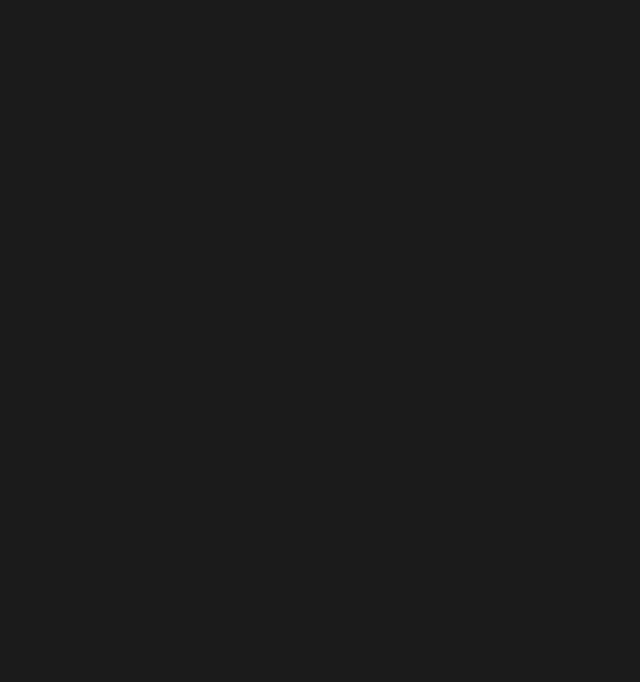
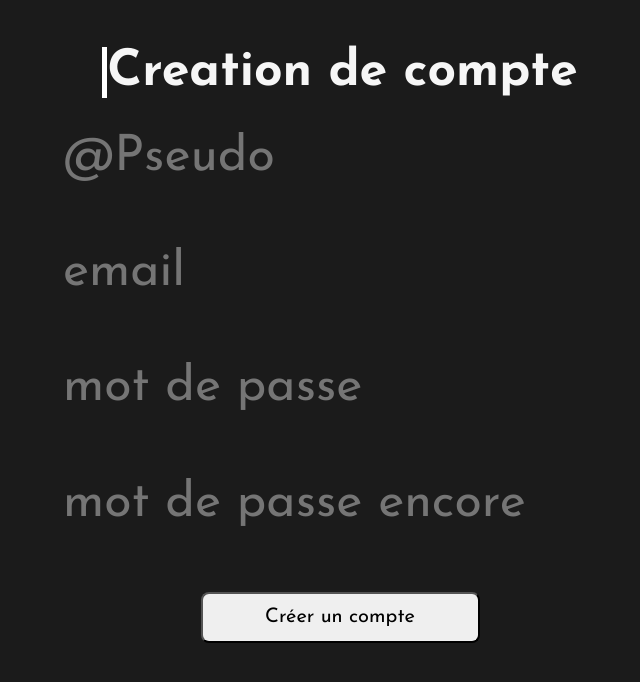
Before and after one commit to rhahim12/module5-react-threadfront, a React (Vite) app in the folder thread-front/: page /register in a window 1280 px wide. Before the commit this address had no page. Shown: the top 682 px of the page, without its empty margins (300-940 px from the left). Built offline with nearby package versions, Linux system fonts and the light colour scheme; no server answers; a web font is replaced by a local one.

Commit message:
register

```diff
--- a/thread-front/src/App.tsx
+++ b/thread-front/src/App.tsx
@@ -6,6 +6,7 @@ import HomePage from './components/HomePage.jsx'
 import Feed from './components/Feed.js'
 import Profile from './components/Profil.js'
 import Login from './components/Login.js'
+import Register from './components/Register.js'
 
 function App() {
 
@@ -17,6 +18,7 @@ function App() {
           <Route path="feed" element={<Feed />} />
           <Route path="profil" element={<Profile />} />
           <Route path="login" element={<Login />} />
+          <Route path="register" element={<Register />} />
         </Routes>
       </BrowserRouter>
     </>
--- /dev/null
+++ b/thread-front/src/components/Register.css
@@ -0,0 +1,74 @@
+.all {
+    color: #f6f6f6;
+    display: flex;
+    align-items: center;
+    justify-content: center;
+    flex-direction: column;
+    height: 80vh;
+}
+
+.all>form {
+    display: flex;
+    flex-direction: column;
+    justify-content: space-between;
+    align-items: center;
+    height: 80%;
+}
+
+.pseudo {
+    font-size: 50px;
+    background: #1b1b1b;
+    border: none;
+    color: #cbc2c2;
+}
+
+.email {
+    font-size: 50px;
+    background: #1b1b1b;
+    border: none;
+    color: #cbc2c2;
+}
+
+.mot {
+    font-size: 50px;
+    background: #1b1b1b;
+    border: none;
+    color: #cbc2c2;
+}
+
+.pass {
+    font-size: 50px;
+    background: #1b1b1b;
+    border: none;
+    color: #cbc2c2;
+}
+
+button {
+
+    font-size: 20px;
+    width: 50%;
+    height: 10%;
+    border-radius: 8px;
+}
+
+@media screen and (max-width: 680px) {
+
+    .all>form{
+        width: 100%;
+    }
+    .pseudo{
+        width: 100%;
+    }
+    .email{
+        width: 100%;
+    }
+    .mot{
+        width: 100%;
+    }
+    .pass{
+        width: 100%;
+    }
+
+
+
+}
--- /dev/null
+++ b/thread-front/src/components/Register.tsx
@@ -0,0 +1,102 @@
+import "./Register.css"
+import { useNavigate } from "react-router-dom";
+import { useState } from "react";
+
+
+export default function Register() {
+    const [mail, setMail] = useState("")
+    const [pass, setPass] = useState("")
+    const [user, setUser] = useState("")
+    const [word, setWord] = useState("")
+
+
+    let navigate = useNavigate();
+
+
+    function start(event: any): void {
+        event.preventDefault();
+
+        const FormData_obj = new FormData(event.target)
+        const email = FormData_obj.get("email")?.toString();
+        if (email == undefined) {
+            return;
+        }
+        const password = FormData_obj.get("pass")?.toString();
+        if (password == undefined) {
+            return;
+        }
+         const user = FormData_obj.get("use")?.toString();
+        if (user == undefined) {
+            return;
+        }
+         const word = FormData_obj.get("word")?.toString();
+        if (word == undefined) {
+            return;
+        }
+
+
+                console.log(user)
+        console.log(email)
+        console.log(password)
+        console.log(word)
+        setUser(user)
+        setMail(email)
+        setPass(password)
+        setWord(word)
+
+
+
+
+
+    }
+
+    const myHeaders = new Headers();
+    myHeaders.append("Content-Type", "application/json");
+
+
+    fetch("http://localhost:3000/register", {
+        method: "POST",
+        headers: myHeaders,
+        credentials: "include",
+        body: JSON.stringify({
+            username: user,
+            email: mail,
+            password: pass,
+            passwordConfirmation: word,
+
+        }),
+    })
+        .then((response) => {
+            if (response.ok == false) {
+                throw response.status;
+            } else {
+                response.json()
+            }
+        })
+        .then((result) => {
+
+            console.log(result)
+            navigate("/login")
+
+
+        }).catch(console.log)
+
+
+
+
+
+
+    return (
+        <div className="all">
+            <h1>Creation de compte </h1>
+            <form onSubmit={start}>
+                <input type="text" className="pseudo" name="use" placeholder="@Pseudo" />
+                <input type="text" className="email" name="email" placeholder="email" />
+                <input type="text" className="mot" name="pass" placeholder="mot de passe" />
+                <input type="text" className="pass" name="word" placeholder="mot de passe encore" />
+                <button>Créer un compte</button>
+            </form>
+        </div>
+    )
+
+}
```
